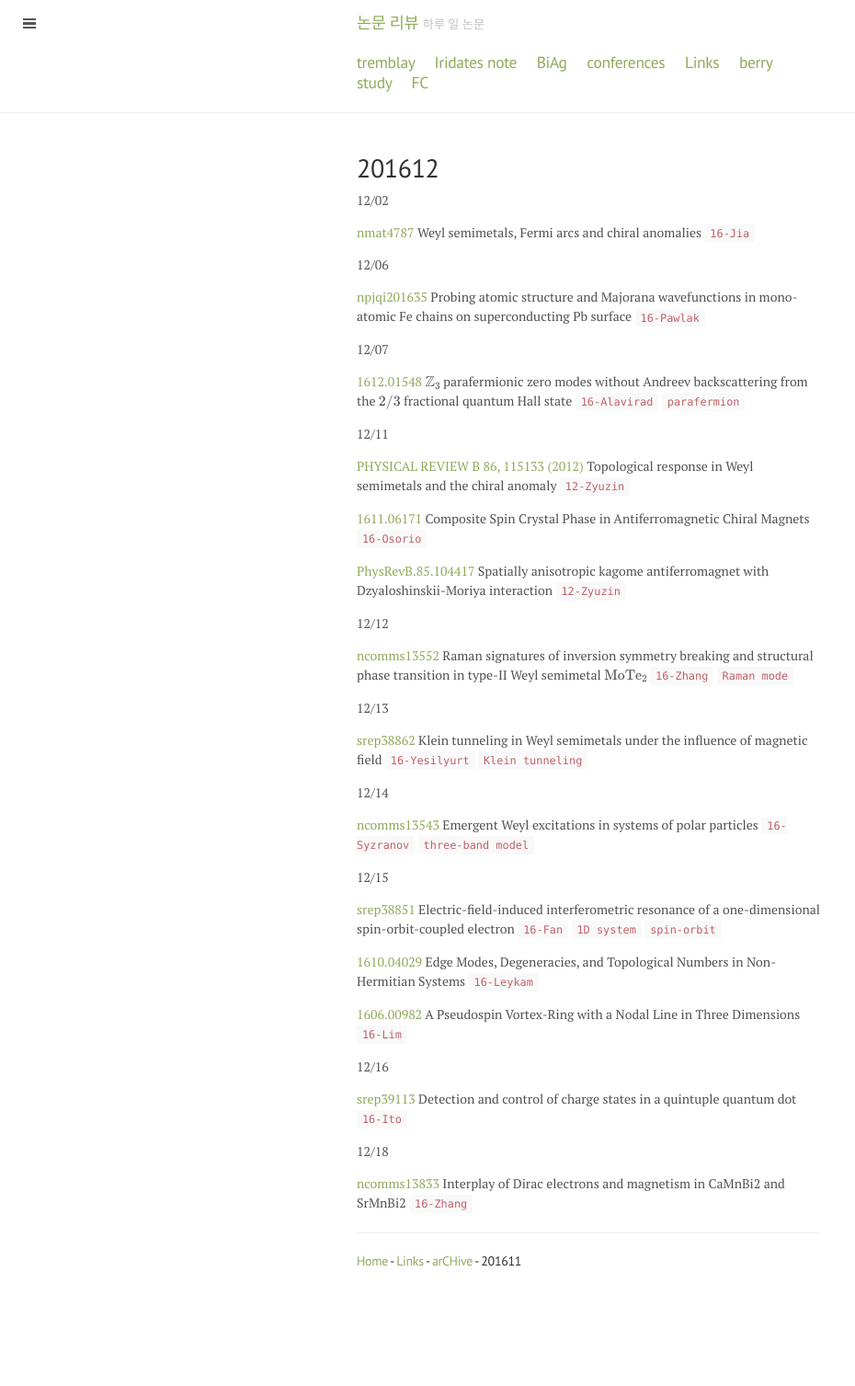
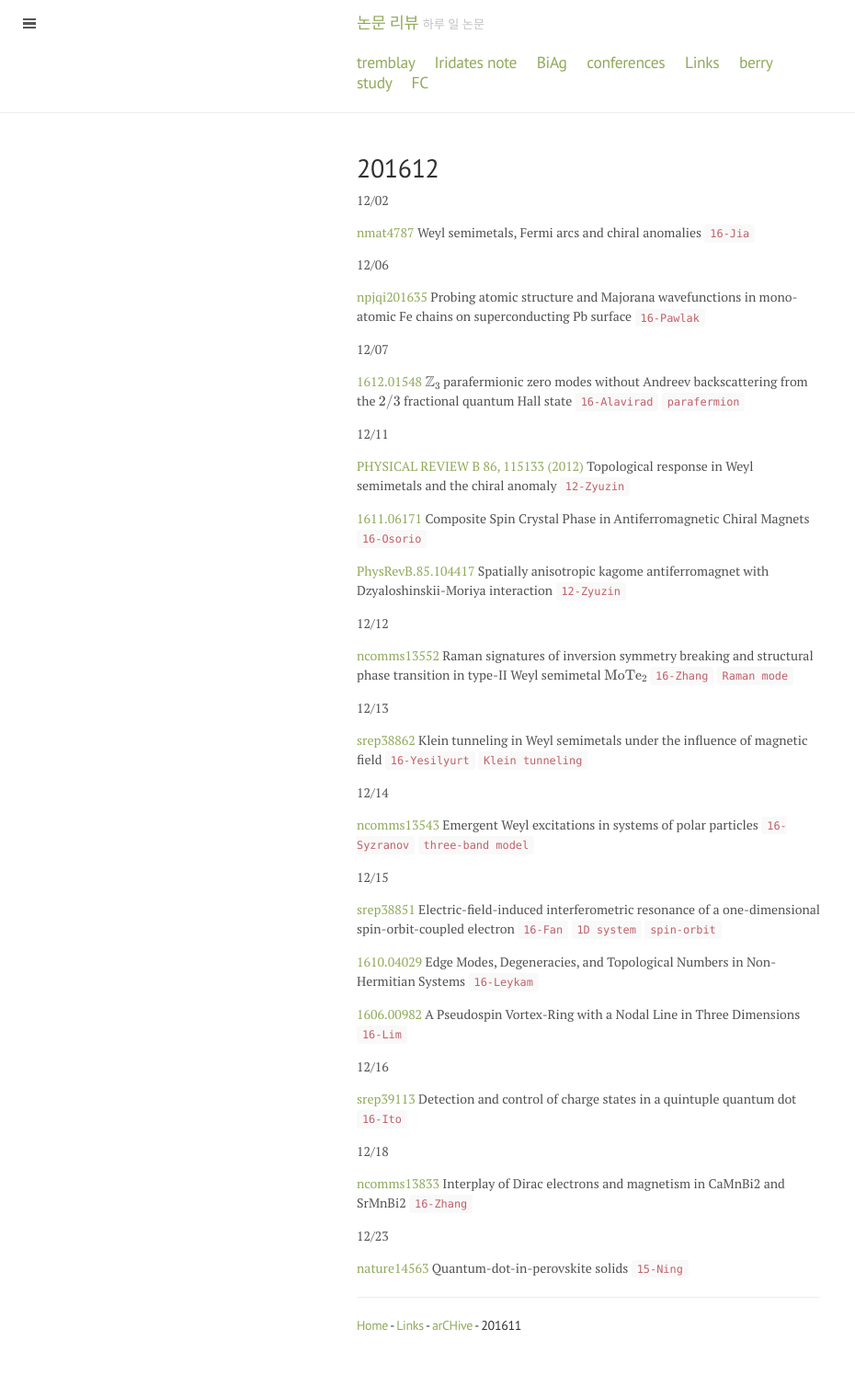
Before and after one commit to qkrwlsghdcjsworlt/work, a Jekyll site: the page built from 201612.md, in a window 1280 px wide. Shown: the whole page at 92% size, without its empty margins (0-930 px from the left). Built offline with Jekyll 4.4.1, drawn with Linux system fonts in a browser that asks for light colours; formulas are drawn with MathJax 3; before the commit the page ends 1436 px from its top, so only the background shows below that.

Commit message:
“update”

```diff
--- a/201612.md
+++ b/201612.md
@@ -54,7 +54,9 @@ quantum Hall state `16-Alavirad` `parafermion`
 
 [ncomms13833](http://www.nature.com/articles/ncomms13833) Interplay of Dirac electrons and magnetism in CaMnBi2 and SrMnBi2 `16-Zhang`
 
+12/23
 
+[nature14563](http://www.nature.com/nature/journal/v523/n7560/abs/nature14563.html) Quantum-dot-in-perovskite solids `15-Ning`
 
 ---
 
```
